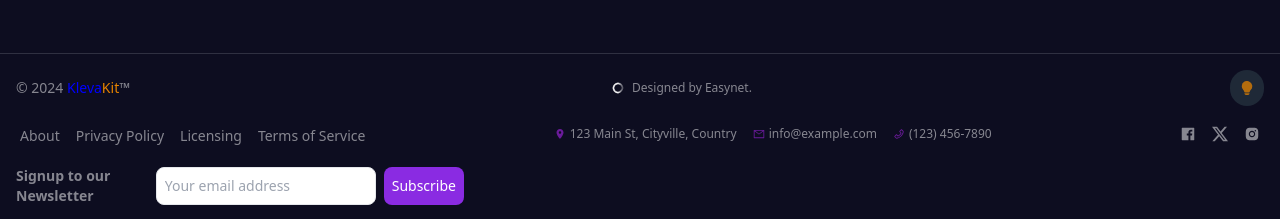
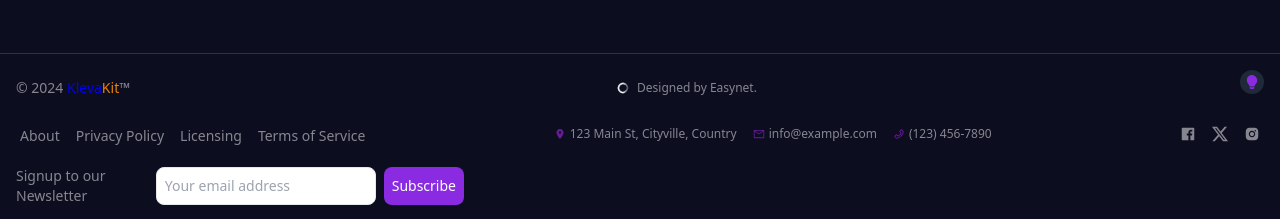
Before and after one commit to Dr-dyrane/kleva-kit, a React (Vite) app: page / in a window 1280 px wide. Both pictures are taken after a click on the button 1246 px from the left and 904 px from the top of the page. Shown: the part 816-1035 px from the top of the page. Built offline with nearby package versions, Linux system fonts and the light colour scheme.

Commit message:
fixed theme toggle color

```diff
--- a/src/components/layout/Footer.jsx
+++ b/src/components/layout/Footer.jsx
@@ -125,7 +125,7 @@ const Footer = () => {
 				</div>
 
 				{/* Newsletter Signup */}
-				<div className="mt-4 text-sm w-full lg:flex lg:justify-between lg:max-w-md lg:items-center">
+				<div className="mt-4 text-sm w-full lg:flex lg:justify-between lg:max-w-md lg:items-center font-thin">
 					<strong>Signup to our Newsletter</strong>
 					<form className="flex flex-col sm:flex-row mt-2 lg:mt-0">
 						<input
--- a/src/components/theme/DarkModeToggle.jsx
+++ b/src/components/theme/DarkModeToggle.jsx
@@ -8,10 +8,10 @@ const DarkModeToggle = () => {
 	return (
 		<button
 			onClick={toggleTheme}
-			className="flex items-center justify-center px-2.5 rounded-full bg-gray-200 dark:bg-gray-800"
+			className="flex items-center justify-center w-6 h-6 rounded-full bg-gray-200 dark:bg-gray-800"
 		>
 			{isDarkMode ? (
-				<BsLightbulbFill className="text-accent-dark/75" />
+				<BsLightbulbFill className="text-primary" />
 			) : (
 				<BsLightbulbOffFill className="text-contrast/50" />
 			)}
```
